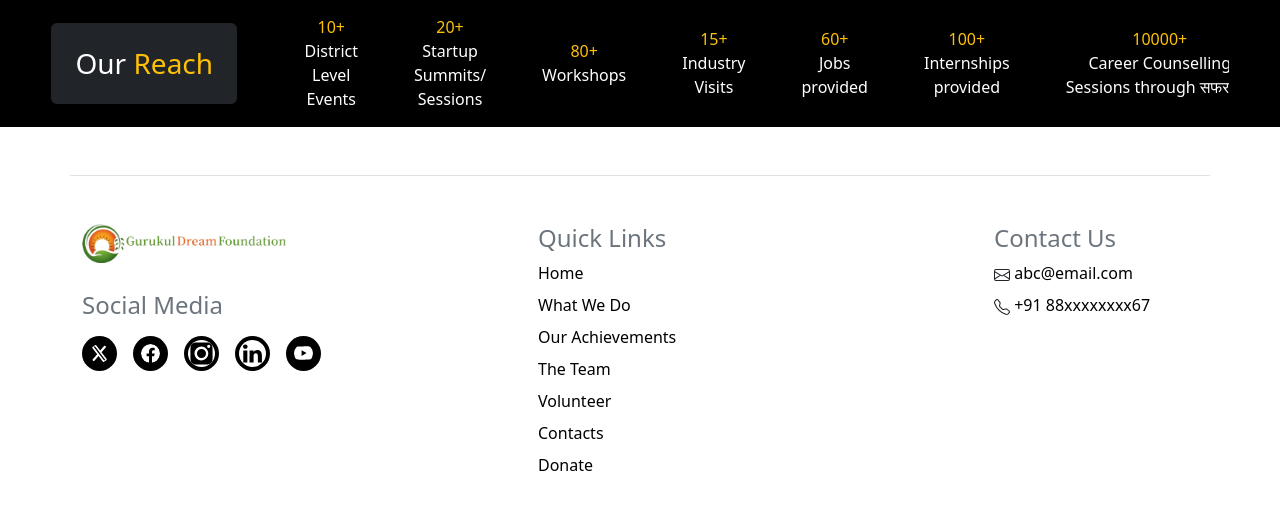
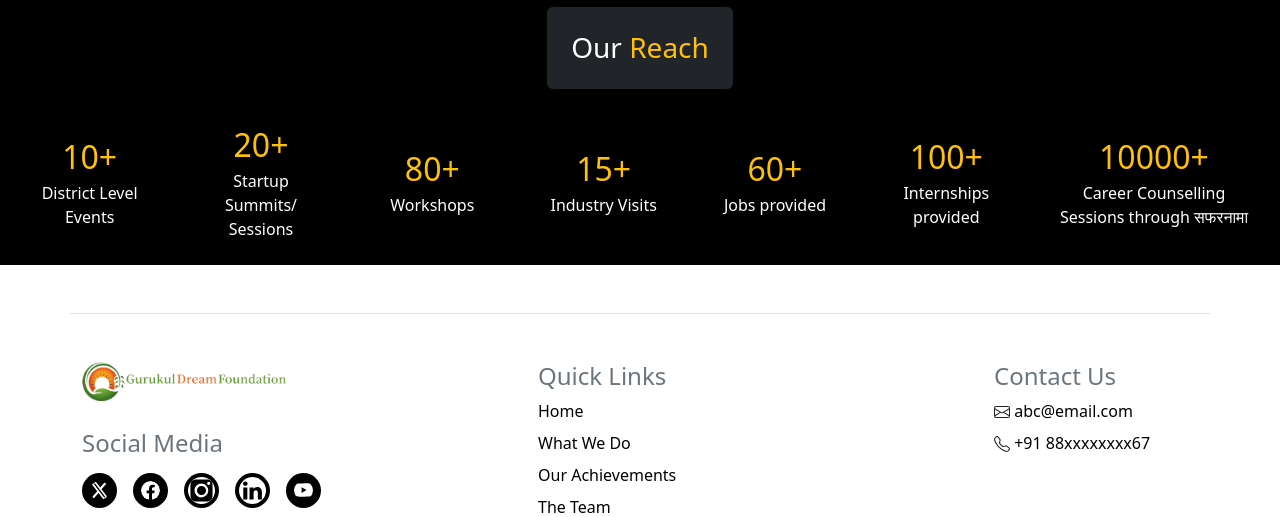
Before and after one commit to Himanshusk1/KRD, a PHP site: page / in a window 1280 px wide. Shown: the part 820-1337 px from the top of the page. Run offline with PHP 8.4, Linux system fonts and the light colour scheme.

Commit message:
Fixed header and reached numbers

```diff
--- a/_header.php
+++ b/_header.php
@@ -1,15 +1,15 @@
 <header class="" style="margin-bottom: 1px;">
-    <nav class="navbar navbar-expand-lg bg-black border-bottom border-body overflow-x-hidden" data-bs-theme="dark">
+    <nav class="navbar navbar-expand-lg bg-light border-bottom border-body overflow-x-hidden" data-bs-theme="dark">
         <div class="container-fluid container responsive-navbar">
             <div class="header-logo col-auto   align-self-center mx-3 ">
                 <a class="navbar-brand  mx-5" href="./">
                     <img src="./assets/images/logo.png" alt="Logo">
                 </a>
             </div>
-            <button class="navbar-toggler align-self-start m-2 position-absolute top-0" type="button" data-bs-toggle="collapse"
+            <button class="navbar-toggler align-self-start m-2  position-absolute top-0 btn btn-primary bg-secondary" type="button" data-bs-toggle="collapse"
                 data-bs-target="#navbarSupportedContent" aria-controls="navbarSupportedContent" aria-expanded="false"
                 aria-label="Toggle navigation">
-                <span class="navbar-toggler-icon"></span>
+                <span class="navbar-toggler-icon dark "></span>
             </button>
             <div class="col-auto align-self-start  px-2 px-md-0">
                 <div class="collapse navbar-collapse" id="navbarSupportedContent">
@@ -18,22 +18,22 @@
                             <a class="nav-link text-white hover-effect  navbar-links d-flex flex-column" aria-current="page" href="./">Home</a>
                         </li>
                         <li class="nav-item hover-effect navbar-links-box">
-                            <a class="nav-link text-white hover-effect navbar-links d-flex flex-column" href="./What-We-Do.php">What We Do</a>
+                            <a class="nav-link text-black hover-effect navbar-links d-flex flex-column" href="./What-We-Do.php">What We Do</a>
                         </li>
                         <li class="nav-item hover-effect navbar-links-box">
-                            <a class="nav-link text-white hover-effect navbar-links d-flex flex-column" href="./Our-Achievements.php">Our Achievements</a>
+                            <a class="nav-link text-black hover-effect navbar-links d-flex flex-column" href="./Our-Achievements.php">Our Achievements</a>
                         </li>
                         <li class="nav-item hover-effect navbar-links-box">
-                            <a class="nav-link text-white hover-effect navbar-links d-flex flex-column" href="./The-Team.php">The Team</a>
+                            <a class="nav-link text-black hover-effect navbar-links d-flex flex-column" href="./The-Team.php">The Team</a>
                         </li>
                         <li class="nav-item hover-effect navbar-links-box">
-                            <a class="nav-link text-white hover-effect navbar-links d-flex flex-column" href="./Volunteer.php">Volunteer</a>
+                            <a class="nav-link text-black hover-effect navbar-links d-flex flex-column" href="./Volunteer.php">Volunteer</a>
                         </li>
                         <li class="nav-item hover-effect navbar-links-box">
-                            <a class="nav-link text-white hover-effect navbar-links d-flex flex-column" href="./Contacts.php">Contacts</a>
+                            <a class="nav-link text-black hover-effect navbar-links d-flex flex-column" href="./Contacts.php">Contacts</a>
                         </li>
                         <li class="nav-item hover-effect navbar-links-box">
-                            <a class="nav-link text-white hover-effect navbar-links d-flex flex-column" href="./Donate.php">Donate</a>
+                            <a class="nav-link text-black hover-effect navbar-links d-flex flex-column" href="./Donate.php">Donate</a>
                         </li>
                     </ul>
                 </div>
--- a/assets/js/script.js
+++ b/assets/js/script.js
@@ -8,7 +8,7 @@
         let incVal = Math.round(reachVal/20);
 
         let intervals = setInterval(() => {
-            if(inVal <= reachVal) {
+            if((inVal + incVal) <= reachVal) {
                 e.innerHTML = inVal+=incVal;
             } else {
                 e.innerHTML = reachVal + "+";
@@ -21,6 +21,8 @@
 
 window.onscroll = ()=> {
     if(!isAlreadyScrolled) {
-        loadAllReachedValues();
+        setTimeout(() => {
+            loadAllReachedValues();
+        }, 500);
     }
 }
--- a/index.php
+++ b/index.php
@@ -35,42 +35,42 @@
                 <span class="text-white">Our </span>
                 <span class="text-warning">Reach</span>
         </div>
-        <div class="all-reached-data d-flex justify-content-evenly align-items-center flex-wrap flex-md-nowrap gap-md-4 gap-1 w-75  px-md-0 px-lg-2 overflow-x-scroll">
+        <div class="all-reached-data d-flex justify-content-evenly align-items-center flex-wrap flex-md-nowrap gap-md-4 gap-1 w-100  px-md-0 px-lg-2 py-0 overflow-x-scroll">
 
-            <div class="bg-black reached-numbers-boxes w-100 p-3 text-center d-flex flex-column align-items-center justify-content-center ">
-                <div class="reached-nums-data text-warning" data-reachedNum="10">
+            <div class="bg-black reached-numbers-boxes w-100 p-3 py-2 text-center d-flex flex-column align-items-center justify-content-center ">
+                <div class="reached-nums-data fs-2 text-warning" data-reachedNum="10">
                     0
                 </div>
                 <div class="reached-nums-about">
                     District Level Events
                 </div>
             </div>
-            <div class="bg-black reached-numbers-boxes w-100 px-3 py-1  text-center d-flex flex-column align-items-center justify-content-center ">
-                <div class="reached-nums-data text-warning" data-reachedNum="20">
+            <div class="bg-black reached-numbers-boxes w-100 px-3 py-4 py-1  text-center d-flex flex-column align-items-center justify-content-center ">
+                <div class="reached-nums-data fs-2 text-warning" data-reachedNum="20">
                     0
                 </div>
                 <div class="reached-nums-about">
                     Startup Summits/ Sessions
                 </div>
             </div>
-            <div class="bg-black reached-numbers-boxes w-100 p-3 text-center d-flex flex-column align-items-center justify-content-center ">
-                <div class="reached-nums-data text-warning" data-reachedNum="80">
+            <div class="bg-black reached-numbers-boxes w-100 p-3 py-4 text-center d-flex flex-column align-items-center justify-content-center ">
+                <div class="reached-nums-data fs-2 text-warning" data-reachedNum="80">
                     0
                 </div>
                 <div class="reached-nums-about">
                     Workshops
                 </div>
             </div>
-            <div class="bg-black reached-numbers-boxes w-100 p-3 text-center d-flex flex-column align-items-center justify-content-center ">
-                <div class="reached-nums-data text-warning" data-reachedNum="15">
+            <div class="bg-black reached-numbers-boxes w-100 p-3 py-4 text-center d-flex flex-column align-items-center justify-content-center ">
+                <div class="reached-nums-data fs-2 text-warning" data-reachedNum="15">
                     0
                 </div>
                 <div class="reached-nums-about">
                     Industry Visits
                 </div>
             </div>
-            <div class="bg-black reached-numbers-boxes w-100 p-3 text-center d-flex flex-column align-items-center justify-content-center ">
-                <div class="reached-nums-data text-warning" data-reachedNum="60">
+            <div class="bg-black reached-numbers-boxes w-100 p-3 py-4 text-center d-flex flex-column align-items-center justify-content-center ">
+                <div class="reached-nums-data fs-2 text-warning" data-reachedNum="60">
                     0
                 </div>
                 <div class="reached-nums-about">
@@ -78,8 +78,8 @@
 
             </div>
         </div>
-        <div class="bg-black reached-numbers-boxes w-100 p-3 text-center d-flex flex-column align-items-center justify-content-center ">
-            <div class="reached-nums-data text-warning"  data-reachedNum="100">
+        <div class="bg-black reached-numbers-boxes w-100 p-3 py-4 text-center d-flex flex-column align-items-center justify-content-center ">
+            <div class="reached-nums-data fs-2 text-warning"  data-reachedNum="100">
                 0
             </div>
             <div class="reached-nums-about">
@@ -88,7 +88,7 @@
             </div>
         </div>
         <div class="bg-black reached-numbers-boxes w-100 p-3 text-center d-flex flex-column align-items-center justify-content-center ">
-            <div class="reached-nums-data text-warning" data-reachedNum="10000">
+            <div class="reached-nums-data fs-2 text-warning" data-reachedNum="10000">
                 0
             </div>
             <div class="reached-nums-about" >
```
